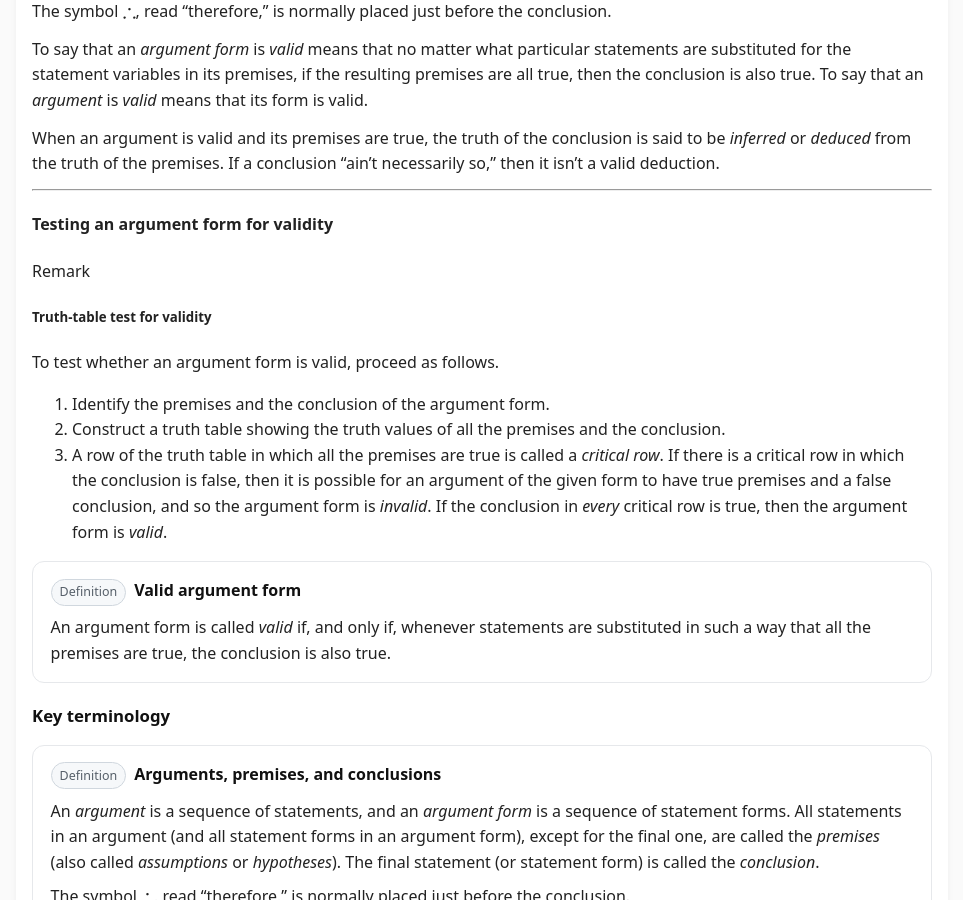
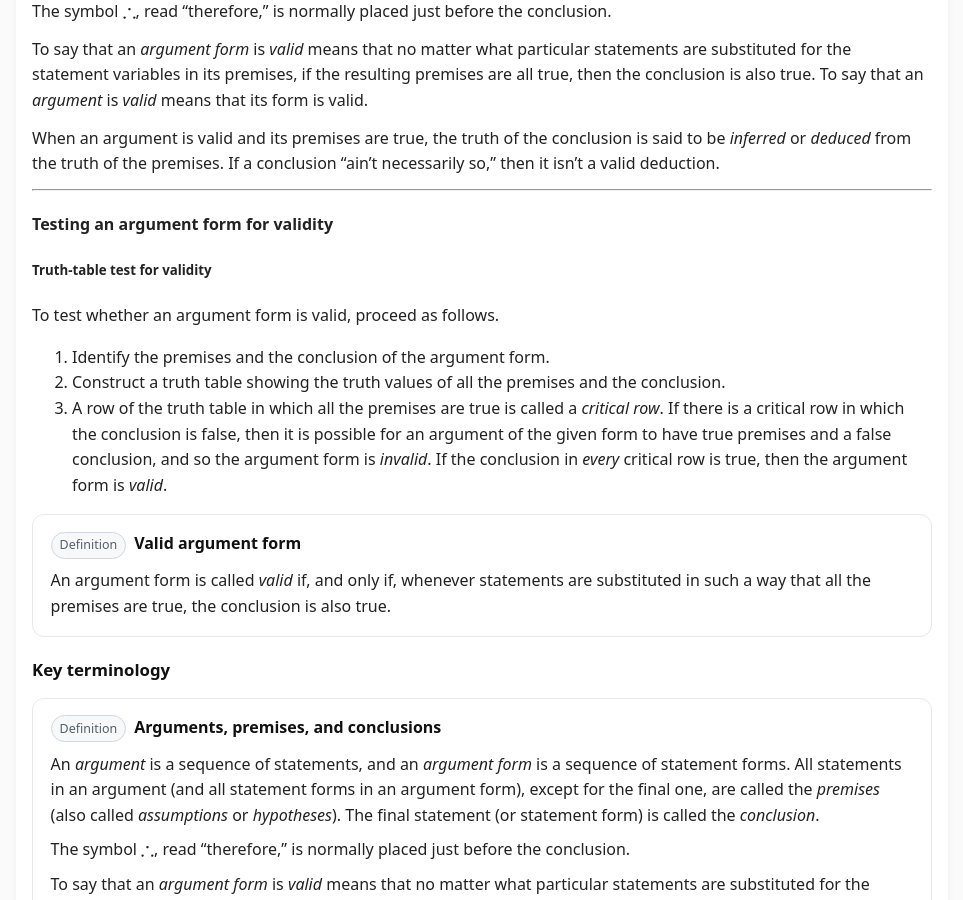
Before and after one commit to SaleemKamaludin/SaleemKamaludin.github.io, a Jekyll site: the page built from courses/comp1604/lecture-notes/lecture-01/index.md, in a window 1280 px wide and 900 px high, scrolled down 1184 px. Shown: the whole window, without its empty margins (158-1121 px from the left). Built offline with Jekyll 4.4.1, drawn with Linux system fonts in a browser that asks for light colours.

Commit message:
Update index.md

```diff
--- a/courses/comp1604/lecture-notes/lecture-01/index.md
+++ b/courses/comp1604/lecture-notes/lecture-01/index.md
@@ -277,7 +277,6 @@ permalink: /courses/comp1604/lecture-notes/lecture-01/
 
  <div class="box" id="rem-truth-table-validity-test">
     <div class="box-header">
-      <span class="tag">Remark</span>
       <h5 class="box-title">Truth-table test for validity</h5>
     </div>
 
```
